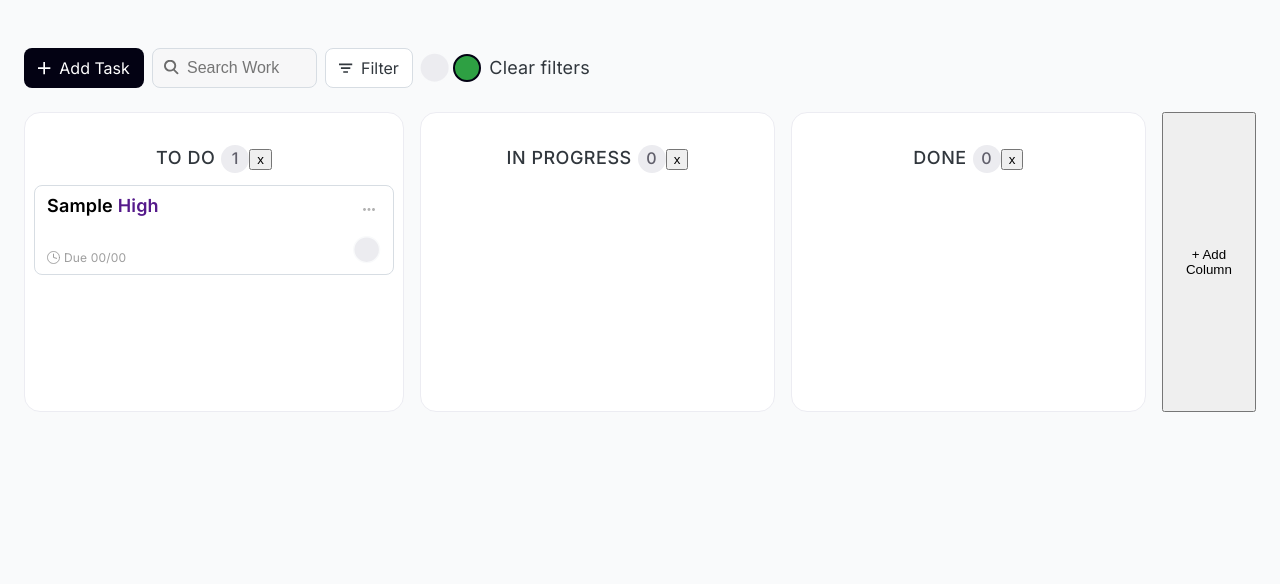
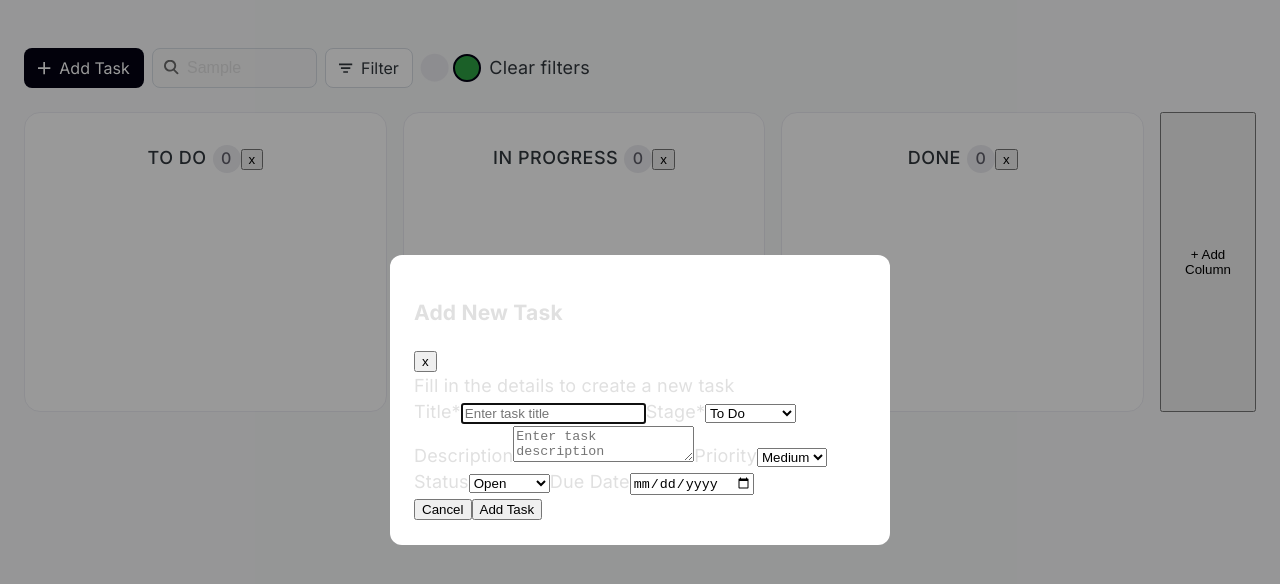
Before and after one commit to Zalinor/task-flow, a React (Vite) app: page / in a window 1280 px wide. Both pictures are taken after typing "Sample" into the empty fields and a click on the button "Add Task". Shown: the top 584 px of the page. Built offline with nearby package versions, Linux system fonts and the light colour scheme.

Commit message:
add a modal window for creating task

```diff
--- a/src/App.css
+++ b/src/App.css
@@ -429,3 +429,21 @@ h1, h2 {
   border-radius: 1px;
   margin: 2px 0;
 }
+
+.modal-overlay {
+  position: fixed;
+  inset: 0;
+  background: rgba(0, 0, 0, 0.4);
+  display: flex;
+  align-items: center;
+  justify-content: center;
+  z-index: 100;
+}
+
+.modal {
+  background: white;
+  border-radius: 12px;
+  padding: 24px;
+  width: 500px;
+  max-width: 90vw;
+}
--- a/src/App.jsx
+++ b/src/App.jsx
@@ -1,5 +1,6 @@
 import { useEffect, useState } from 'react'
 import Column from './components/Column'
+import AddTaskModal from './components/AddTaskModal'
 import searchIcon from './assets/Search_icon.svg'
 import unionIcon from './assets/Union.svg'
 import userFilter from './assets/User_Filter.svg'
@@ -59,19 +60,14 @@ function App() {
   const sortedTasks = [...tasks].sort((a, b) => a.order - b.order);
 
   // Creates a new task and adds it to the list, always starting as "todo"
-  const handleAdd = (columnId) => {
-    const text = inputValue.trim();
-    if (text === "") return;
-
+  const handleAddTask = (taskData) => {
     const newTask = {
       id: Date.now(),
-      text: text,
-      columnId: columnId,
-      order: tasks.length
+      order: tasks.length,
+      ...taskData,
     };
-
     setTasks([...tasks, newTask]);
-    setInputValue("");
+    setIsModalOpen(false);
   };
 
   // Removes a task by id
@@ -123,13 +119,14 @@ function App() {
   };
 
   const [draggedTaskId, setDraggedTaskId] = useState(null);
+    const [isModalOpen, setIsModalOpen] = useState(false);
   return (
     <>
     <div className="project-row">
       <div className="task-input-row">
         <button
           className="task-button"
-          onClick={() => handleAdd(columns[0]?.id)}>
+          onClick={() => setIsModalOpen(true)}>
             <img src={unionIcon}/> Add Task
           </button>
         <div className="search-input-wrapper">
@@ -173,6 +170,13 @@ function App() {
       ))}
       <button onClick={handleAddColumn} className="add-column-button"> + Add Column</button>
     </div>
+      {isModalOpen && (
+      <AddTaskModal
+        columns={columns}
+        onClose={() => setIsModalOpen(false)}
+        onSubmit={handleAddTask}
+      />
+      )}
     </>
   )
 }
--- a/src/components/AddTaskModal.jsx
+++ b/src/components/AddTaskModal.jsx
@@ -0,0 +1,101 @@
+import { useState } from "react";
+
+function AddTaskModal({columns, onClose, onSubmit}) {
+    const [title, setTitle] = useState("");
+    const [stageId, setStageId] = useState(columns[0]?.id ?? "");
+    const [description, setDescription] = useState("");
+    const [priority, setPriority] = useState("Medium");
+    const [status, setStatus] = useState("Open");
+    const [dueDate, setDueDate] = useState("");
+
+    const handleSubmit = (event) => {
+        event.preventDefault();
+        const trimmedTitle = title.trim();
+        if (trimmedTitle === "") return;
+
+        onSubmit({
+            text: trimmedTitle,
+            columnId: stageId,
+            description: description.trim(),
+            priority,
+            status,
+            dueDate,
+        });
+    };
+
+    return (
+        <div className="modal-overlay" onClick={onClose}>
+            <div className="modal" onClick={(event) => event.stopPropagation()}>
+                <div className="modal-header">
+                    <h3>Add New Task</h3>
+                    <button onClick={onClose}>x</button>
+                </div>
+                <p className="modal-subtitle">Fill in the details to create a new task</p>
+
+                <form onSubmit={handleSubmit}>
+                    <label>
+                        Title*
+                        <input type="text"
+                            value={title}
+                            onChange={(event) => setTitle(event.target.value)}
+                            placeholder="Enter task title"
+                            autoFocus
+                         />
+                    </label>
+
+                    <label>
+                        Stage*
+                        <select value={stageId} onChange={(event) => setStageId(event.target.value)}>
+                            {columns.map((column) => (
+                                <option key={column.id} value={column.id}>{column.title}</option>
+                            ))}
+                        </select>
+                    </label>
+
+                    <label>
+                        Description
+                        <textarea
+                            value={description}
+                            onChange={(event) => setDescription(event.target.value)}
+                            placeholder="Enter task description (optional)"
+                        />
+                    </label>
+
+                    <label>
+                        Priority
+                        <select value={priority} onChange={(event) => setPriority(event.target.value)}>
+                            <option value="High">High</option>
+                            <option value="Medium">Medium</option>
+                            <option value="Low">Low</option>
+                            <option value="Frozen">Frozen</option>
+                        </select>
+                    </label>
+
+                    <label >
+                        Status
+                        <select value={status} onChange={(event) => setStatus(event.target.value)}>
+                            <option value="Open">Open</option>
+                            <option value="In Review">In Review</option>
+                        </select>
+                    </label>
+
+                    <label>
+                        Due Date
+                        <input
+                            type="date"
+                            value={dueDate}
+                            onChange={(event) => setDueDate(event.target.value)}
+                        />
+                    </label>
+
+                    <div className="modal-actions">
+                        <button type="button" onClick={onClose}>Cancel</button>
+                        <button type="submit">Add Task</button>
+                    </div>
+                </form>
+            </div>
+        </div>
+    );
+}
+
+export default AddTaskModal;
```
